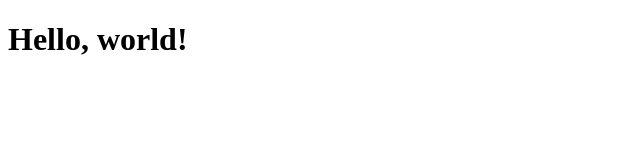
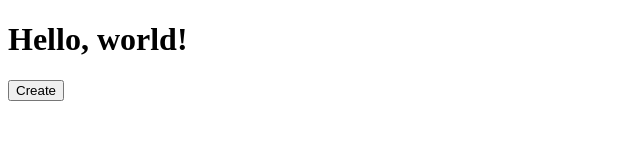
Before and after one commit to KTH/scanned-exams, a React (Create React App) app in the folder frontend/: page / in a window 1280 px wide. Shown: the top 160 px of the page, without its empty margins (0-640 px from the left). Built offline with nearby package versions, Linux system fonts and the light colour scheme.

Commit message:
added basic frontend flow

```diff
--- a/frontend/src/App.js
+++ b/frontend/src/App.js
@@ -1,5 +1,18 @@
+import { useState } from "react";
+import CreateAssignment from "./components/CreateAssignment";
+import UploadScannedExams from "./components/UploadScannedExams";
 function App() {
-  return <h1>Hello, world!</h1>;
+  const [created, setCreated] = useState(false);
+  const onCreate = () => {
+    // Api call...
+    setCreated(true);
+  };
+
+  if (created) {
+    return <UploadScannedExams />;
+  }
+
+  return <CreateAssignment onCreate={onCreate} />;
 }
 
 export default App;
--- /dev/null
+++ b/frontend/src/components/CreateAssignment.jsx
@@ -0,0 +1,14 @@
+import React from "react";
+
+function CreateAssignment({ onCreate }) {
+  return (
+    <div>
+      <h1>Hello, world!</h1>
+      <button onClick={onCreate} type="submit">
+        Create
+      </button>
+    </div>
+  );
+}
+
+export default CreateAssignment;
--- /dev/null
+++ b/frontend/src/components/UploadScannedExams.jsx
@@ -0,0 +1,15 @@
+import React from "react";
+
+function UploadScannedExams() {
+  const onUpload = () => {};
+  return (
+    <div>
+      <h1>Upload scanned exams</h1>
+      <button onClick={onUpload} type="file">
+        Upload
+      </button>
+    </div>
+  );
+}
+
+export default UploadScannedExams;
```
